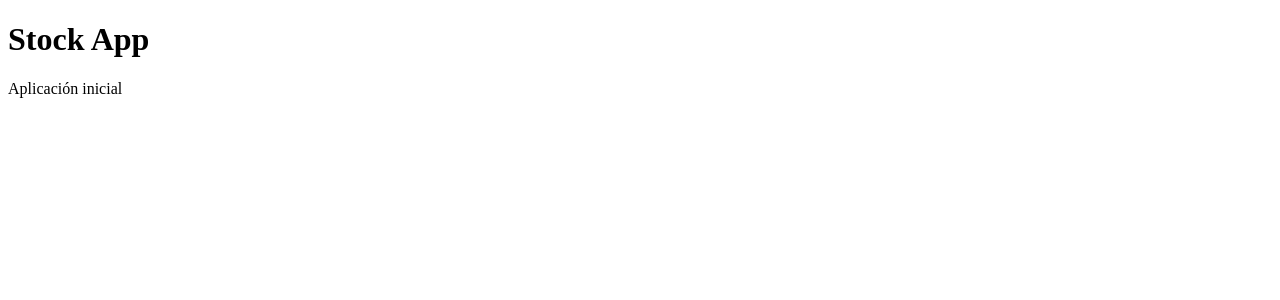
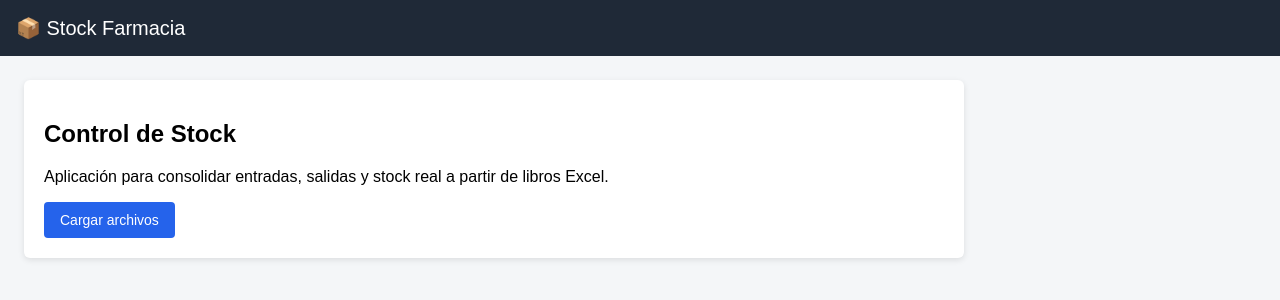
Before and after one commit to NicolasAndresCL/stock_farmacia_fastapi, a FastAPI app: page / in a window 1280 px wide. Shown: the top 300 px of the page. Run offline with FastAPI, Linux system fonts and the light colour scheme.

Commit message:
feat(ui): add initial UI flow and stock service foundation  - Add Jinja2 base layout and index page - Implement upload and result pages for Excel workflow - Create UI router with GET/POST upload flow - Introduce stock service for reading, validating and aggregating Excel data - Clean up main app initialization and routing

```diff
--- a/app/main.py
+++ b/app/main.py
@@ -1,10 +1,10 @@
-from fastapi import FastAPI, Request
+from fastapi import FastAPI
 from fastapi.staticfiles import StaticFiles
-from fastapi.templating import Jinja2Templates
-from pathlib import Path
 
 from app.core.paths import BASE_DIR
 from app.core.logger import logger
+from app.routers import ui
+
 
 # ===============================
 # App initialization
@@ -15,25 +15,20 @@ app = FastAPI(
     version="0.1.0"
 )
 
+logger.info("Starting Stock App")
+
 # ===============================
-# Paths
+# Static files
 # ===============================
-TEMPLATES_DIR = BASE_DIR / "app" / "templates"
 STATIC_DIR = BASE_DIR / "app" / "static"
 
-# ===============================
-# Static files & templates
-# ===============================
-app.mount("/static", StaticFiles(directory=STATIC_DIR), name="static")
-templates = Jinja2Templates(directory=TEMPLATES_DIR)
+if STATIC_DIR.exists():
+    app.mount("/static", StaticFiles(directory=STATIC_DIR), name="static")
+    logger.info(f"Static files mounted from {STATIC_DIR}")
+else:
+    logger.warning(f"Static directory not found: {STATIC_DIR}")
 
 # ===============================
-# Routes (temporary here)
+# Routers
 # ===============================
-@app.get("/")
-async def home(request: Request):
-    logger.info("Home page loaded")
-    return templates.TemplateResponse(
-        "upload.html",
-        {"request": request}
-    )
+app.include_router(ui.router)
--- a/app/routers/ui.py
+++ b/app/routers/ui.py
@@ -0,0 +1,71 @@
+from fastapi import APIRouter, Request
+from fastapi.templating import Jinja2Templates
+
+from app.core.paths import BASE_DIR
+from app.core.logger import logger
+
+# ===============================
+# Router configuration
+# ===============================
+router = APIRouter(tags=["UI"])
+
+# ===============================
+# Templates
+# ===============================
+TEMPLATES_DIR = BASE_DIR / "app" / "templates"
+templates = Jinja2Templates(directory=TEMPLATES_DIR)
+
+
+# ===============================
+# Routes
+# ===============================
+@router.get("/")
+async def index(request: Request):
+    """
+    Home / Landing page
+    """
+    logger.info("UI: index page loaded")
+
+    return templates.TemplateResponse(
+        "index.html",
+        {
+            "request": request
+        }
+    )
+
+@router.get("/upload")
+async def upload(request: Request):
+    """
+    Upload Excel files page
+    """
+    logger.info("UI: upload page loaded")
+
+    return templates.TemplateResponse(
+        "upload.html",
+        {
+            "request": request
+        }
+    )
+
+from fastapi import UploadFile, File
+from typing import List
+
+@router.post("/upload")
+async def upload_files(
+    request: Request,
+    files: List[UploadFile] = File(...)
+):
+    """
+    Receive Excel files and validate upload
+    """
+    logger.info(f"UI: received {len(files)} file(s)")
+
+    filenames = [file.filename for file in files]
+
+    return templates.TemplateResponse(
+        "stock.html",
+        {
+            "request": request,
+            "files": filenames
+        }
+    )
--- a/app/templates/base.html
+++ b/app/templates/base.html
@@ -0,0 +1,59 @@
+<!DOCTYPE html>
+<html lang="es">
+<head>
+    <meta charset="UTF-8">
+    <title>{% block title %}Stock Farmacia{% endblock %}</title>
+
+    <style>
+        body {
+            font-family: Arial, Helvetica, sans-serif;
+            background-color: #f4f6f8;
+            margin: 0;
+            padding: 0;
+        }
+
+        header {
+            background-color: #1f2937;
+            color: white;
+            padding: 16px;
+            font-size: 20px;
+        }
+
+        main {
+            padding: 24px;
+        }
+
+        .card {
+            background-color: white;
+            padding: 20px;
+            border-radius: 6px;
+            box-shadow: 0 2px 6px rgba(0,0,0,0.1);
+            max-width: 900px;
+        }
+
+        button {
+            background-color: #2563eb;
+            color: white;
+            border: none;
+            padding: 10px 16px;
+            border-radius: 4px;
+            cursor: pointer;
+            font-size: 14px;
+        }
+
+        button:hover {
+            background-color: #1d4ed8;
+        }
+    </style>
+</head>
+
+<body>
+    <header>
+        📦 Stock Farmacia
+    </header>
+
+    <main>
+        {% block content %}{% endblock %}
+    </main>
+</body>
+</html>
--- /dev/null
+++ b/app/templates/index.html
@@ -0,0 +1,22 @@
+{% extends "base.html" %}
+
+{% block title %}
+Inicio | Stock Farmacia
+{% endblock %}
+
+{% block content %}
+<div class="card">
+    <h2>Control de Stock</h2>
+    <p>
+        Aplicación para consolidar entradas, salidas y stock real
+        a partir de libros Excel.
+    </p>
+
+    <a href="/upload">
+        <button>
+            Cargar archivos
+        </button>
+    </a>
+
+</div>
+{% endblock %}
--- a/app/templates/upload.html
+++ b/app/templates/upload.html
@@ -1,10 +1,33 @@
-<!DOCTYPE html>
-<html>
-<head>
-    <title>Stock App</title>
-</head>
-<body>
-    <h1>Stock App</h1>
-    <p>Aplicación inicial</p>
-</body>
-</html>
+{% extends "base.html" %}
+
+{% block title %}
+Carga de archivos | Stock Farmacia
+{% endblock %}
+
+{% block content %}
+<div class="card">
+    <h2>Cargar archivos Excel</h2>
+
+    <p>
+        Selecciona uno o más libros Excel para procesar el stock.
+    </p>
+
+    <form action="/upload" method="post" enctype="multipart/form-data">
+        <input
+            type="file"
+            name="files"
+            accept=".xlsx,.xls"
+            multiple
+            required
+        >
+        <br><br>
+
+        <button type="submit">
+            Procesar archivos
+        </button>
+    </form>
+
+    <br>
+    <a href="/">← Volver al inicio</a>
+</div>
+{% endblock %}
```
Also changed, not shown: app/services/stock_service.py (added, +78 -0 lines), app/templates/stock.html (+23 -0 lines), app/routers/__init__.py (added), app/services/__init__.py (added).
